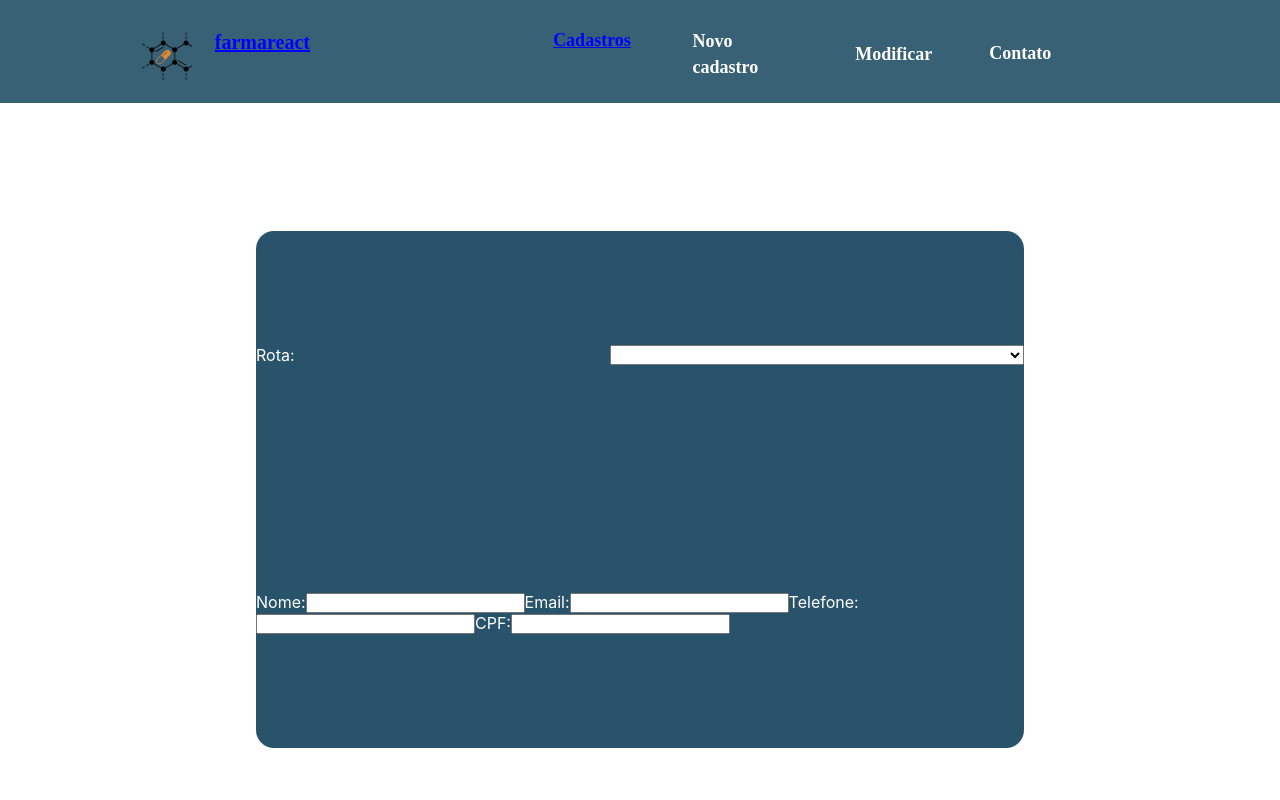
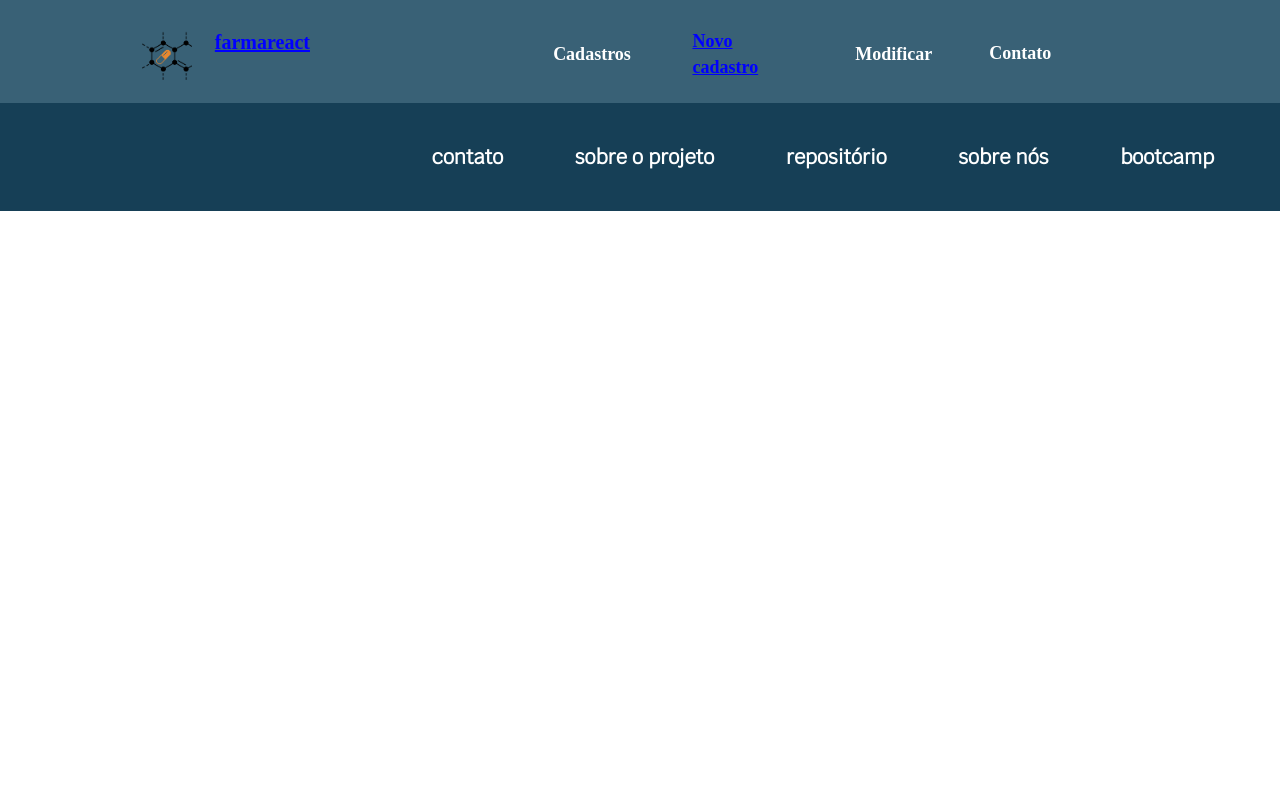
Before and after one commit to JoaoLucasAl/Farmacia-React, a React (Vite) app: page /Cadastros in a window 1280 px wide. Shown: the top 800 px of the page. Built offline with nearby package versions, Linux system fonts and the light colour scheme; a web font is replaced by a local one.

Commit message:
:truck: Cadastros renomeado para NovoCadastros

```diff
--- a/src/App.jsx
+++ b/src/App.jsx
@@ -1,31 +1,20 @@
-import { useState } from "react";
 import "./App.css";
 import Header from "./components/Header/Header";
 import Footer from "./components/Footer/Footer.jsx";
-import SecondHeader from "./components/Home/SecondHeader/SecondHeader";
-import HomeMain from "./components/Home/HomeMain/HomeMain";
-import TitleCadastro from "./components/Cadastros/Title/Title";
-import MainCadastro from "./components/Cadastros/Main/Main";
 import Home from "./pages/Home";
-import {BrowserRouter,Routes,Route} from "react-router-dom"
-import Cadastros from "./pages/Cadastros";
+import { BrowserRouter, Routes, Route } from "react-router-dom";
+import NovoCadastros from "./pages/NovoCadastros";
 function App() {
   return (
     <div className="App">
       <BrowserRouter>
-      <Header/>
-     <Routes>
-
-      <Route path="/" element ={<Home/>}/>
-      <Route path="/Cadastros" element ={<Cadastros/>}/>
-     </Routes>
-     <Footer/>
-     </BrowserRouter>
-      {/* Cadastros */}
-      {/* <Header />
-      <TitleCadastro />
-      <MainCadastro />
-      <Footer /> */}
+        <Header />
+        <Routes>
+          <Route path="/" element={<Home />} />
+          <Route path="/NovoCadastros" element={<NovoCadastros />} />
+        </Routes>
+        <Footer />
+      </BrowserRouter>
     </div>
   );
 }
--- a/src/components/Header/Header.jsx
+++ b/src/components/Header/Header.jsx
@@ -1,26 +1,29 @@
 import React from "react";
 import logo from "../../assets/logo.png";
 import "./HeaderStyle.css";
-import { Link } from "react-router-dom"
+import { Link } from "react-router-dom";
 
 const Header = () => {
   return (
     <header className="header">
-      <Link to="/">  <div className="div-logo">
-        <img src={logo} className="logo" />
-        <h1 className="logo_text">farmareact</h1>
-      </div>
+      <Link to="/">
+        {" "}
+        <div className="div-logo">
+          <img src={logo} className="logo" />
+          <h1 className="logo_text">farmareact</h1>
+        </div>
       </Link>
       <nav className="nav">
         <ul className="lista">
-          <Link to="/cadastros"><li className="lista-item"> Cadastros</li></Link>
-          <li className="lista-item">Novo cadastro</li>
+          <li className="lista-item"> Cadastros</li>
+          <Link to="/NovoCadastros">
+            <li className="lista-item">Novo cadastro</li>
+          </Link>
           <li className="lista-item">Modificar</li>
           <li className="lista-item">Contato</li>
         </ul>
       </nav>
     </header>
-
   );
 };
 
--- a/src/pages/Cadastros.jsx
+++ /dev/null
@@ -1,15 +0,0 @@
-import React from 'react'
-import MainCadastro from '../components/Cadastros/Main/Main'
-
-const Cadastros = () => {
-  return (
-    <div>
-
-
-        <MainCadastro/>
-
-    </div>
-  )
-}
-
-export default Cadastros
--- /dev/null
+++ b/src/pages/NovoCadastros.jsx
@@ -0,0 +1,12 @@
+import React from "react";
+import MainCadastro from "../components/Cadastros/Main/Main";
+
+const NovoCadastros = () => {
+  return (
+    <div>
+      <MainCadastro />
+    </div>
+  );
+};
+
+export default NovoCadastros;
```
Also changed, not shown: src/pages/Home.jsx (+8 -9 lines).
